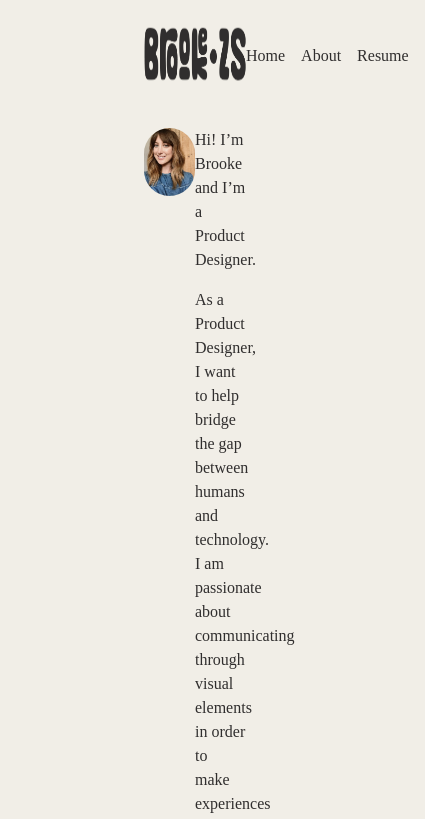
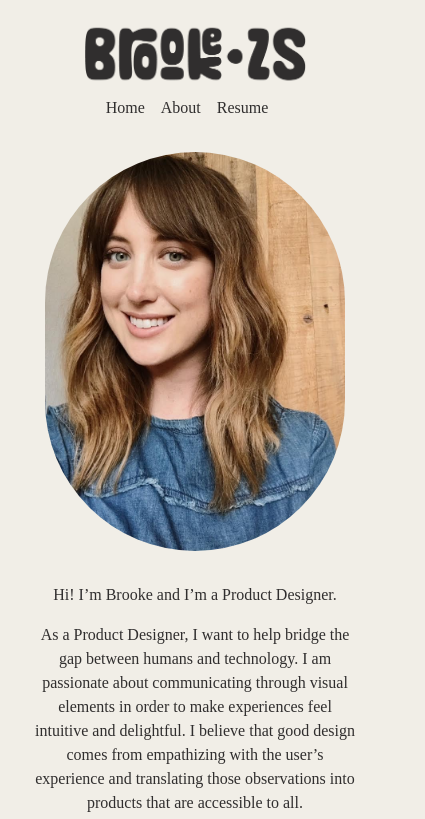
Before and after one commit to mlstarcher/brookes-portfolio, a React (Create React App) app: page /about in a window 390 px wide. Shown: the top 819 px of the page, 425 px wide, since content can reach past the window. Built offline with nearby package versions, Linux system fonts and the light colour scheme; a web font is replaced by a local one.

Commit message:
Made about page responsive, changed footer styling from fixed to not hide content

```diff
--- a/src/index.css
+++ b/src/index.css
@@ -15,6 +15,9 @@ body {
   -moz-osx-font-smoothing: grayscale;
   color: #302E2E;
   background-color: #F1EEE7;
+  display: flex;
+  flex-direction: column;
+  min-height: 100vh;
 }
 
 
--- a/src/pages/About.js
+++ b/src/pages/About.js
@@ -4,7 +4,7 @@ import profile from '../assets/profile.jpg';
 export default function About() {
   return (
     <div className="flex flex-col">
-      <div className="grid grid-cols-2">
+      <div className="grid grid-cols-1 sm:grid-cols-2">
         <div className="flex flex-col items-center">
           <img
             src={profile}
@@ -14,7 +14,7 @@ export default function About() {
             alt="Profile"
           ></img>
         </div>
-        <div className="flex flex-col">
+        <div className="flex flex-col text-center sm:pt-0 pt-8">
           <p className="pb-4">Hi! I’m Brooke and I’m a Product Designer.</p>
           <p className="pb-4">
             As a Product Designer, I want to help bridge the gap between humans
--- a/src/pages/Footer.js
+++ b/src/pages/Footer.js
@@ -2,7 +2,10 @@ import React from 'react';
 
 export default function Footer() {
   return (
-    <footer className="container flex justify-center bg-primary py-4 mt-8">
+    <footer
+      className="container flex justify-center bg-primary py-4 mt-8"
+      style={{ height: '225px' }}
+    >
       <div className="flex flex-col text-center">
         <h4 className="p-4 font-semibold">Here's how to contact me:</h4>
         <p className="p-1">email me at brookezstarcher@gmail.com</p>
--- a/src/pages/Header.js
+++ b/src/pages/Header.js
@@ -4,7 +4,7 @@ import logo from '../assets/logo.png';
 
 export default function Header() {
   return (
-    <div className="container flex justify-between items-center p-4 px-36">
+    <div className="container flex flex-col sm:flex-row sm:justify-between justify-center items-center p-4 lg:px-36 px-8">
       <img src={logo} className="h-20" alt="Logo"></img>
       <Nav />
     </div>
--- a/src/pages/Layout.js
+++ b/src/pages/Layout.js
@@ -8,7 +8,7 @@ export default function Layout() {
   return (
     <div className="">
       <Header />
-      <div className="container mx-auto px-36 mt-4">
+      <div className="container mx-auto px-8 lg:px-36 mt-4">
         <Outlet />
       </div>
       <ScrollButton />
```
